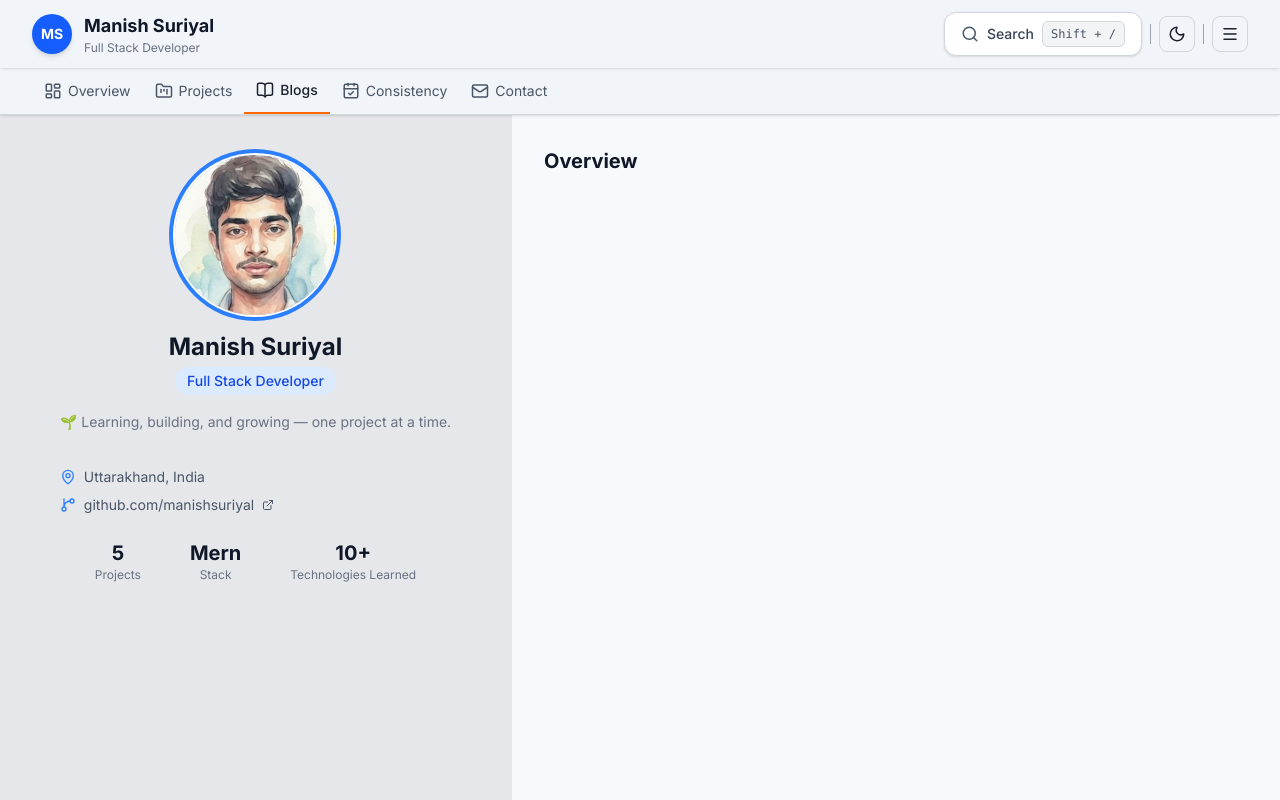
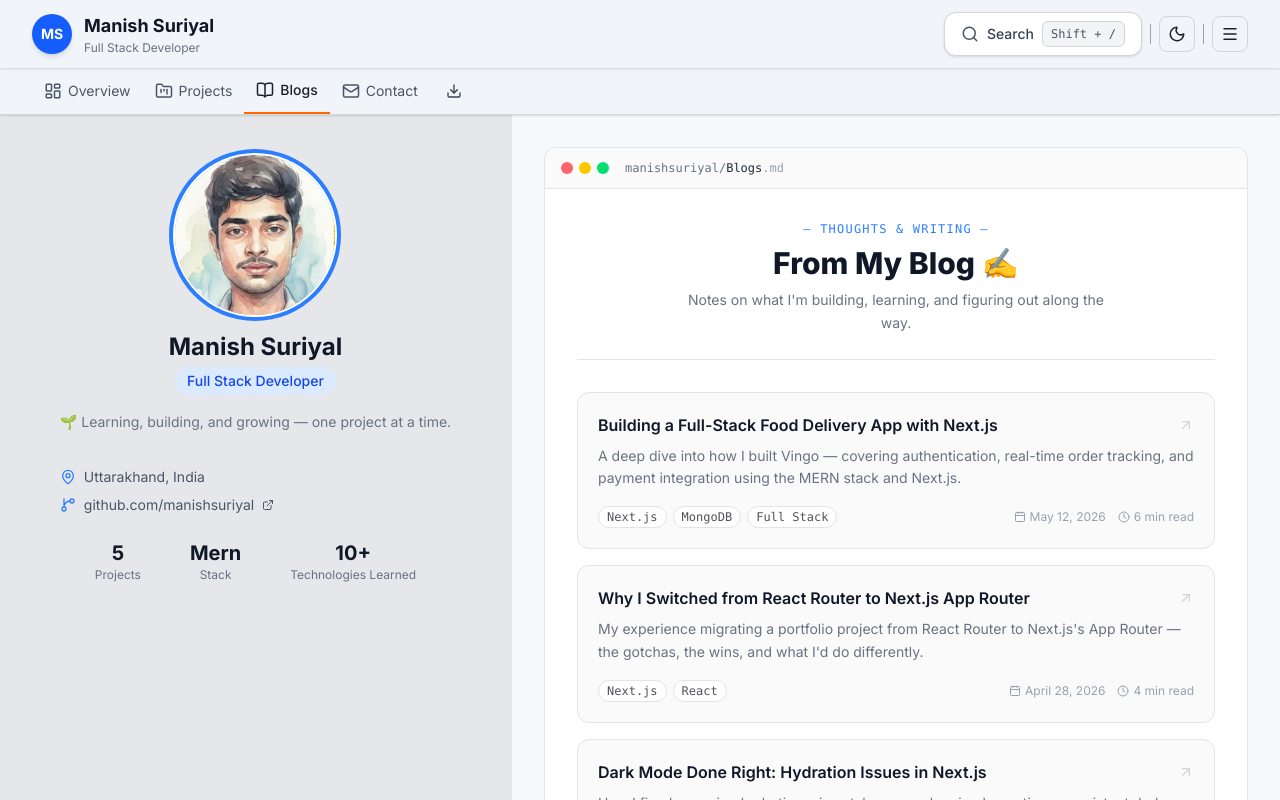
Before and after one commit to manish012321/Portfolio-Mani, a Next.js app: page /blogs in a window 1280 px wide. Shown: the top 800 px of the page. Built offline with nearby package versions, Linux system fonts and the light colour scheme.

Commit message:
crete blog page

```diff
--- a/app/blogs/page.jsx
+++ b/app/blogs/page.jsx
@@ -1,15 +1,131 @@
 import React from 'react'
 import Left from '../components/Left'
+import { Calendar, Clock, ArrowUpRight } from 'lucide-react'
+import Link from 'next/link'
+
+const blogs = [
+  {
+    title: "Building a Full-Stack Food Delivery App with Next.js",
+    desc: "A deep dive into how I built Vingo — covering authentication, real-time order tracking, and payment integration using the MERN stack and Next.js.",
+    date: "May 12, 2026",
+    readTime: "6 min read",
+    tags: ["Next.js", "MongoDB", "Full Stack"],
+    href: "https://blog-ten-pearl-13.vercel.app/",
+  },
+  {
+    title: "Why I Switched from React Router to Next.js App Router",
+    desc: "My experience migrating a portfolio project from React Router to Next.js's App Router — the gotchas, the wins, and what I'd do differently.",
+    date: "April 28, 2026",
+    readTime: "4 min read",
+    tags: ["Next.js", "React"],
+    href: "https://blog-ten-pearl-13.vercel.app/",
+  },
+  {
+    title: "Dark Mode Done Right: Hydration Issues in Next.js",
+    desc: "How I fixed annoying hydration mismatch errors when implementing a persistent dark mode toggle using localStorage in Next.js.",
+    date: "April 10, 2026",
+    readTime: "5 min read",
+    tags: ["Next.js", "Tailwind CSS"],
+    href: "https://blog-ten-pearl-13.vercel.app/",
+  },
+  {
+    title: "100 Days of Code: What I Learned Staying Consistent",
+    desc: "Lessons from completing a 100-day coding challenge — habit building, avoiding burnout, and how consistency compounds over time.",
+    date: "March 22, 2026",
+    readTime: "3 min read",
+    tags: ["Productivity", "Learning"],
+    href: "https://blog-ten-pearl-13.vercel.app/",
+  },
+]
 
 const page = () => {
   return (
-    <section className='dark:bg-zinc-800 min-h-screen w-full md:flex'>
+    <section className='dark:bg-zinc-900 min-h-screen w-full md:flex'>
 
-     <Left />
+      <Left />
 
-      {/* Right Content - 3/5 */}
-      <div className='md:w-3/5 p-8'>
-        <h2 className='text-xl font-bold text-gray-900 dark:text-white'>Overview</h2>
+      {/* Right Content */}
+      <div className='md:w-3/5 p-4 md:p-8'>
+        <div className='rounded-none md:rounded-xl border-y md:border border-zinc-200 dark:border-zinc-700 bg-white dark:bg-[#0D1117]'>
+
+          {/* File Header */}
+          <div className='flex items-center gap-2 px-4 py-3 border-b border-zinc-200 dark:border-zinc-700 bg-zinc-50 dark:bg-zinc-800/50 md:rounded-t-xl'>
+            <div className='flex gap-1.5'>
+              <span className='w-3 h-3 rounded-full bg-red-400' />
+              <span className='w-3 h-3 rounded-full bg-yellow-400' />
+              <span className='w-3 h-3 rounded-full bg-green-400' />
+            </div>
+            <p className='text-xs font-mono text-gray-500 dark:text-gray-400 ml-2'>
+              manishsuriyal/<span className='text-gray-800 dark:text-gray-200'>Blogs</span>
+              <span className='text-gray-400'>.md</span>
+            </p>
+          </div>
+
+          <div className='p-6 md:p-8 space-y-8'>
+
+            {/* Header */}
+            <div className='text-center space-y-2 pb-6 border-b border-zinc-200 dark:border-zinc-700'>
+              <p className='text-xs font-mono text-blue-500 dark:text-blue-400 tracking-widest uppercase'>
+                — Thoughts & Writing —
+              </p>
+              <h1 className='text-2xl md:text-3xl font-extrabold text-gray-900 dark:text-white'>
+                From My Blog ✍️
+              </h1>
+              <p className='text-sm text-gray-500 dark:text-gray-400 max-w-md mx-auto leading-relaxed'>
+                Notes on what I'm building, learning, and figuring out along the way.
+              </p>
+            </div>
+
+            {/* Blog List */}
+            <div className='space-y-4'>
+              {blogs.map((blog) => (
+                <Link
+                  key={blog.title}
+                  href={blog.href}
+                  target="_blank"
+                  rel="noopener noreferrer"
+                  className='block p-5 rounded-xl border border-zinc-200 dark:border-zinc-700 bg-zinc-50 dark:bg-zinc-800 hover:border-blue-400 dark:hover:border-blue-500 hover:shadow-sm transition-all group'
+                >
+                  <div className='flex items-start justify-between gap-3'>
+                    <h2 className='text-base font-semibold text-gray-900 dark:text-white group-hover:text-blue-500 dark:group-hover:text-blue-400 transition-colors'>
+                      {blog.title}
+                    </h2>
+                    <ArrowUpRight
+                      size={16}
+                      className='text-gray-300 dark:text-gray-600 group-hover:text-blue-400 transition-colors shrink-0 mt-1'
+                    />
+                  </div>
+
+                  <p className='text-sm text-gray-500 dark:text-gray-400 mt-2 leading-relaxed'>
+                    {blog.desc}
+                  </p>
+
+                  <div className='flex items-center justify-between mt-4 flex-wrap gap-2'>
+                    <div className='flex flex-wrap gap-1.5'>
+                      {blog.tags.map((tag) => (
+                        <span
+                          key={tag}
+                          className='text-xs px-2 py-0.5 rounded-full bg-white dark:bg-zinc-900 border border-zinc-200 dark:border-zinc-700 text-zinc-600 dark:text-zinc-400 font-mono'
+                        >
+                          {tag}
+                        </span>
+                      ))}
+                    </div>
+                    <div className='flex items-center gap-3 text-xs text-gray-400 dark:text-gray-500'>
+                      <span className='flex items-center gap-1'>
+                        <Calendar size={12} /> {blog.date}
+                      </span>
+                      <span className='flex items-center gap-1'>
+                        <Clock size={12} /> {blog.readTime}
+                      </span>
+                    </div>
+                  </div>
+                </Link>
+              ))}
+            </div>
+
+          </div>
+        </div>
       </div>
 
     </section>
--- a/app/components/Navbar.jsx
+++ b/app/components/Navbar.jsx
@@ -1,6 +1,6 @@
 "use client";
 import React, { useState } from "react";
-import { BookOpen, CalendarCheck, FolderKanban, LayoutDashboard, Mail, Menu, Moon, Search, Sun, X } from "lucide-react";
+import { BookOpen, CalendarCheck, Download, FolderKanban, LayoutDashboard, Mail, Menu, Moon, Search, Sun, X } from "lucide-react";
 import Sidebar from "./Sidebar";
 import Searchpage from "./Searchpage";
 import Link from "next/link";
@@ -12,11 +12,10 @@ const Navbar = ({ dark, setDark }) => {
   const [search, setSearch] = useState(true);
 
   const navLinks = [
-    { name: "Overview",    icon: <LayoutDashboard size={18} />, href: "/" },
-    { name: "Projects",    icon: <FolderKanban size={18} />,    href: "/projects" },
-    { name: "Blogs",       icon: <BookOpen size={18} />,        href: "/blogs" },
-    { name: "Consistency", icon: <CalendarCheck size={18} />,   href: "/consistency" },
-    { name: "Contact",     icon: <Mail size={18} />,            href: "/contact" },
+    { name: "Overview", icon: <LayoutDashboard size={18} />, href: "/" },
+    { name: "Projects", icon: <FolderKanban size={18} />, href: "/projects" },
+    { name: "Blogs", icon: <BookOpen size={18} />, href: "/blogs" },
+    { name: "Contact", icon: <Mail size={18} />, href: "/contact" },
   ];
 
   return (
@@ -107,6 +106,13 @@ const Navbar = ({ dark, setDark }) => {
               <span>{item.name}</span>
             </Link>
           ))}
+          <a
+            href="/manish_suriyal_cv.pdf"
+            download="Manish_Suriyal_Resume.pdf"
+            className='flex items-center gap-2 px-4 py-2 rounded-xl hover:bg-gray-600 transition-all text-sm font-medium text-gray-700 dark:text-gray-200'
+          >
+            <Download size={16} />
+          </a>
         </nav>
       </header>
 
--- a/app/consistency/page.jsx
+++ /dev/null
@@ -1,19 +0,0 @@
-import React from 'react'
-import Left from '../components/Left'
-
-const page = () => {
-  return (
-    <section className='dark:bg-zinc-800 min-h-screen w-full md:flex'>
-
-     <Left />
-
-      {/* Right Content - 3/5 */}
-      <div className='md:w-3/5 p-8'>
-        <h2 className='text-xl font-bold text-gray-900 dark:text-white'>Overview</h2>
-      </div>
-
-    </section>
-  )
-}
-
-export default page
```
Also changed, not shown: 1 other file (tests, documents, lock files or other folders).
